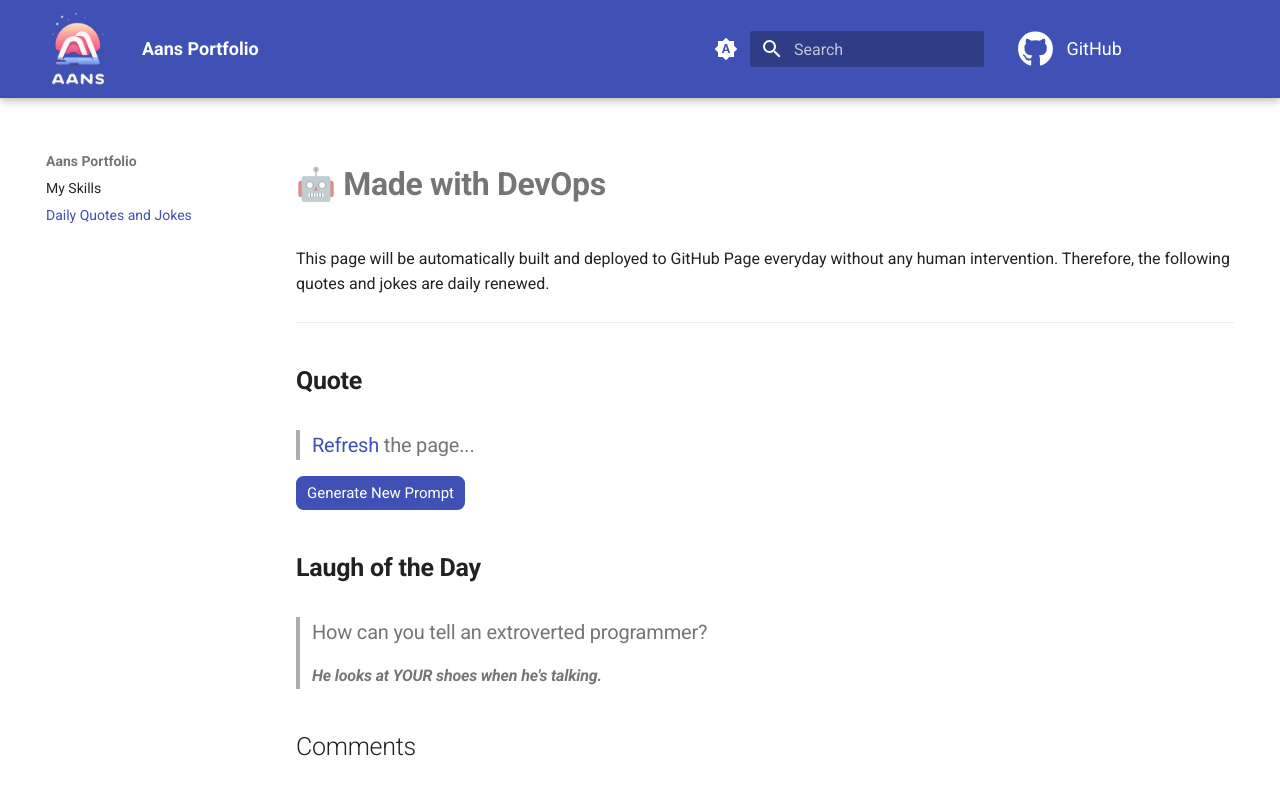
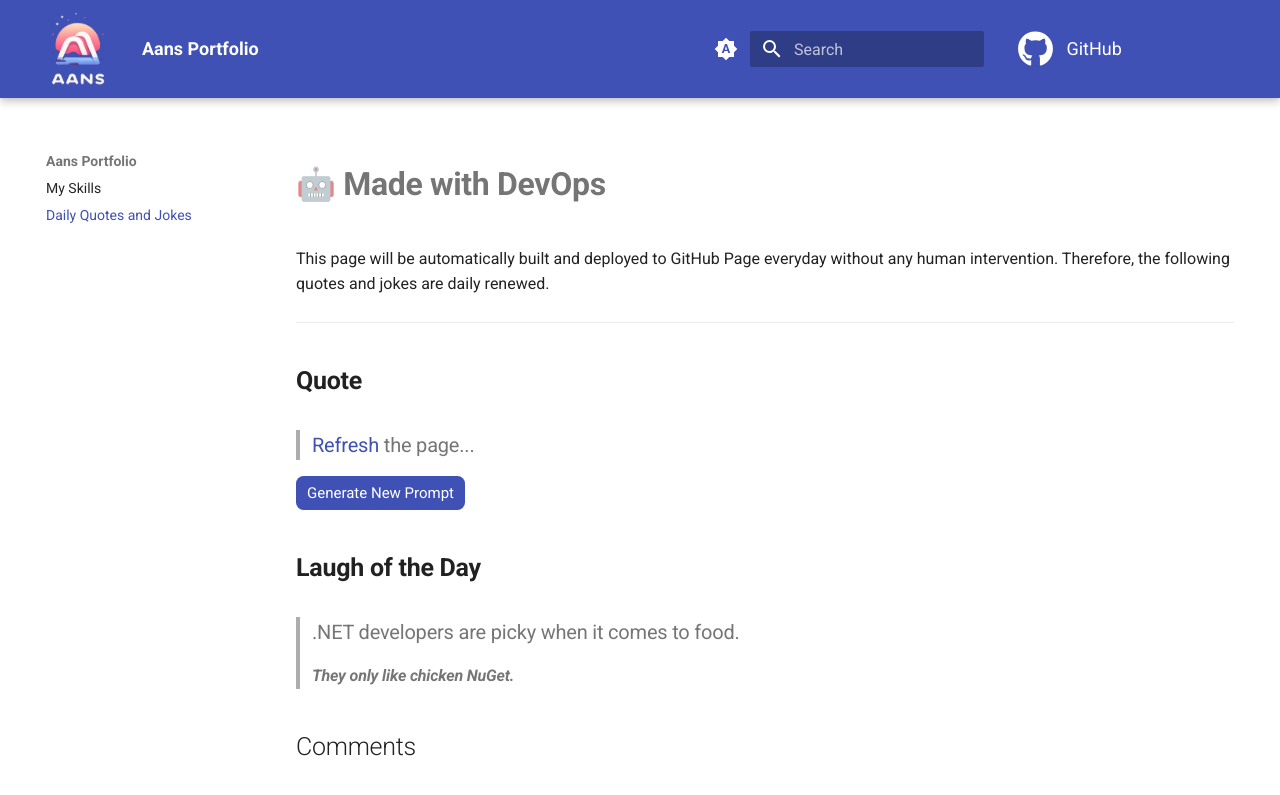
Before and after one commit to LaansDole/LaansDole, an MkDocs documentation site: the page built from docs/daily-jokes.md, in a window 1280 px wide. Shown: the top 795 px of the page. Built offline with MkDocs 1.6.1 and Material for MkDocs 9.7.7, drawn with Linux system fonts in a browser that asks for light colours; comment, search, counter and statistics services are not loaded.

Commit message:
Generated Daily Joke

```diff
--- a/docs/daily-jokes.md
+++ b/docs/daily-jokes.md
@@ -27,4 +27,4 @@ comments: true
 <h2><strong>Laugh of the Day</strong></h2>
 
 
-<blockquote><h3>How can you tell an extroverted programmer?</h3><h4><i>He looks at YOUR shoes when he's talking.</i></h4></blockquote>
+<blockquote><h3>.NET developers are picky when it comes to food.</h3><h4><i>They only like chicken NuGet.</i></h4></blockquote>
```
Also changed, not shown: README.md (+1 -1 lines).
